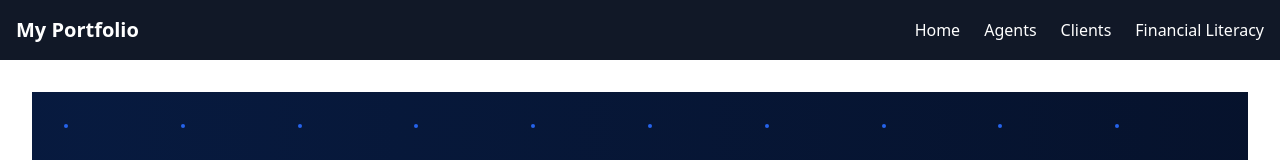
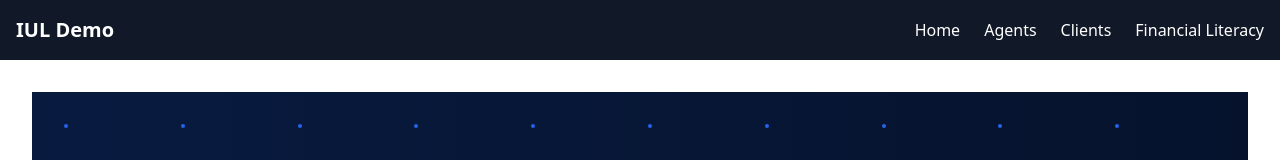
Before and after one commit to ebelle12/IUL_demo, a React (Create React App) app: page / in a window 1280 px wide. Shown: the top 160 px of the page. Built offline with nearby package versions, Linux system fonts and the light colour scheme.

Commit message:
changed title and project name

```diff
--- a/src/Components/Navbar.js
+++ b/src/Components/Navbar.js
@@ -3,7 +3,7 @@
 function Navbar() {
   return (
     <nav className="bg-gray-900 text-white p-4 flex justify-between items-center">
-      <h1 className="text-xl font-bold">My Portfolio</h1>
+      <h1 className="text-xl font-bold">IUL Demo</h1>
       <div className="space-x-6">
         <Link to="/" className="hover:text-gray-300">Home</Link>
         <Link to="/agents" className="hover:text-gray-300">Agents</Link>
```
